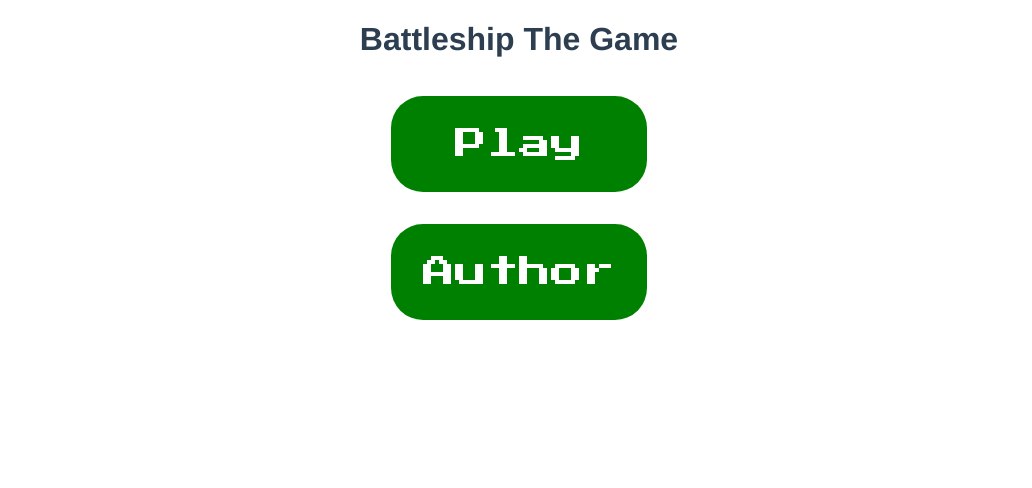
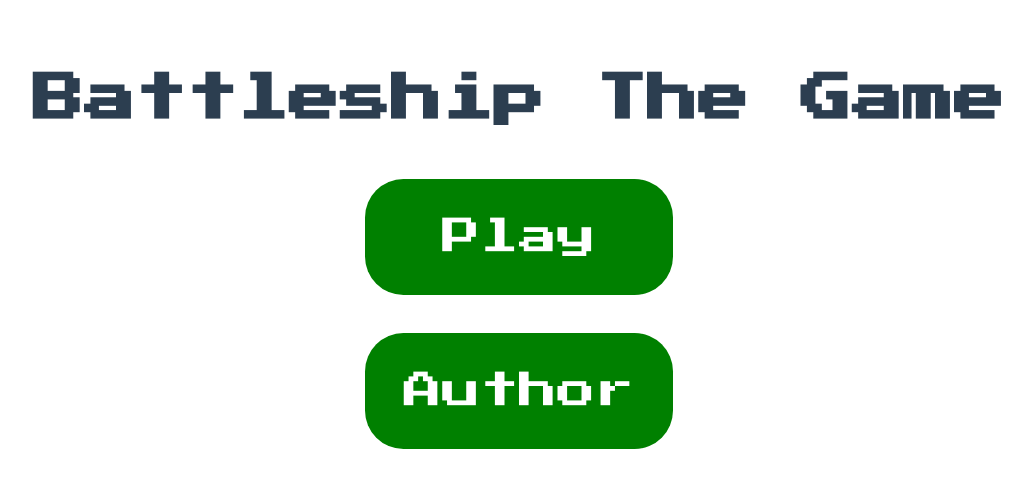
Before and after one commit to Oskarowski/battleships-app, a Vue app: page /#/ in a window 1280 px wide. Shown: the top 488 px of the page, without its empty margins (121-1153 px from the left). Built offline with nearby package versions, Linux system fonts and the light colour scheme.

Commit message:
font-family & dynamic sizing

```diff
--- a/src/components/HomeMenu.vue
+++ b/src/components/HomeMenu.vue
@@ -23,12 +23,17 @@ export default {
 </script>
 
 <style scoped>
+h1 {
+  font-family: "Press Start 2P";
+  font-size: 4vw;
+}
 .home-menu-container {
-  font-family: Avenir, Helvetica, Arial, sans-serif;
   -webkit-font-smoothing: antialiased;
   -moz-osx-font-smoothing: grayscale;
   text-align: center;
   color: #2c3e50;
+
+  margin-top: 5vh;
 
   cursor: default;
   display: flex;
@@ -36,12 +41,12 @@ export default {
   flex-direction: column;
 }
 .btn {
-  padding: 2rem;
+  padding: 4%;
   background-color: green;
-  font-size: 2em;
+  font-size: 3vw;
   border-radius: 1em;
   border: 0;
-  margin: 1rem;
+  margin: 0.5em;
   color: white;
 }
 .btns-container {
```
